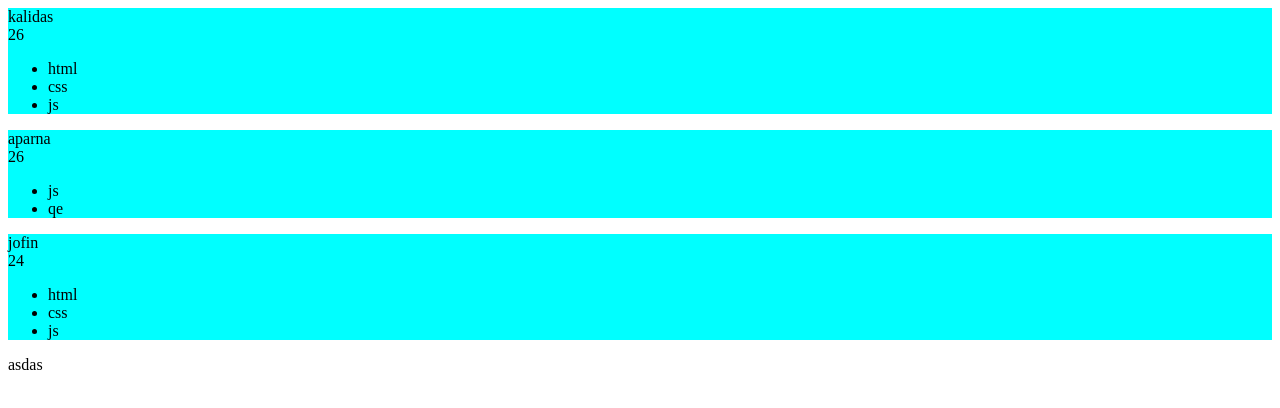
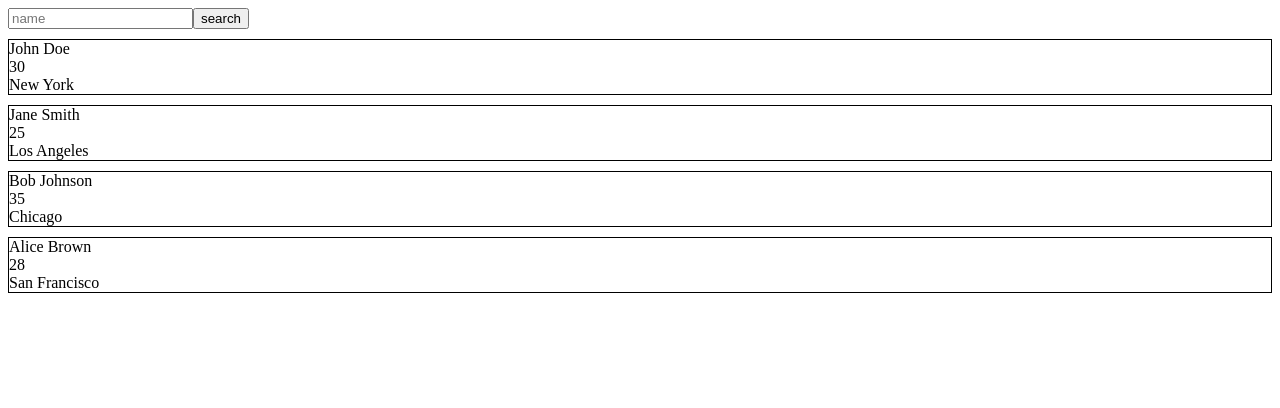
Before and after one commit to kalidasrajeev1997/react-start, a React (Create React App) app: page / in a window 1280 px wide. Shown: the top 408 px of the page. Built offline with nearby package versions, Linux system fonts and the light colour scheme.

Commit message:
input changes

```diff
--- a/src/App.js
+++ b/src/App.js
@@ -1,19 +1,89 @@
 import { useState } from "react";
-import { Header } from "./Header";
+
+const arrayOfObjects = [
+  {
+    id: 1,
+    name: "John Doe",
+    age: 30,
+    city: "New York",
+  },
+  {
+    id: 2,
+    name: "Jane Smith",
+    age: 25,
+    city: "Los Angeles",
+  },
+  {
+    id: 3,
+    name: "Bob Johnson",
+    age: 35,
+    city: "Chicago",
+  },
+  {
+    id: 4,
+    name: "Alice Brown",
+    age: 28,
+    city: "San Francisco",
+  },
+];
 
 // props
 function App() {
-  const [count, setCount] = useState(1);
+  const [persons, setPersons] = useState(arrayOfObjects);
+  const [search, setSearch] = useState("");
 
-  function add() {
-    console.log(count);
+  function handleSearchClick() {
+    if (search) {
+      // map --> array --> collection
+      // filter --> array --> collection
+      // find --> object --> individual
+      const arrayCopy = persons.filter((i) => {
+        return i.name.toLowerCase().includes(search.toLowerCase());
+      });
+      setPersons(arrayCopy);
+    } else {
+      setPersons(arrayOfObjects);
+    }
   }
 
   return (
-    <>
-      <Header countProp={count} setCountProp={setCount} plus={add} />{" "}
-      <div>asdas</div>
-    </>
+    <div>
+      <input
+        type="text"
+        placeholder="name"
+        onChange={(event) => setSearch(event.target.value)}
+      />
+      <button
+        onClick={() => {
+          handleSearchClick();
+        }}
+      >
+        search
+      </button>
+
+      {/* <div>{}</div> */}
+      {/* {console.log()} */}
+      {/* {array.map()} */}
+      {persons.map((p) => {
+        return (
+          <div style={{ border: "1px solid black", margin: "10px 0px" }}>
+            <div>{p.name}</div>
+            <div>{p.age}</div>
+            <div>{p.city}</div>
+          </div>
+        );
+      })}
+      {/* 1 card */}
+      {/* values --> different */}
+
+      {/* {arrayOfObjects.map((i) => {
+        return (
+          <>
+            <Card name={i.name} age={i.age} />
+          </>
+        );
+      })} */}
+    </div>
   );
 }
 
--- a/src/Header.js
+++ b/src/Header.js
@@ -13,27 +13,24 @@ const prop = "name";
 const name = data[prop];
 
 export const Header = (props) => {
-  // const { countProp, setCountProp, plus } = props;
+  const { setCountProp, plus } = props;
   return (
     <div>
-      {/* <div>{countProp}</div>
-
       <button
         onClick={() => {
-          plus();
-          setCountProp(countProp + 1);
+          setCountProp((prev) => prev + 1);
         }}
       >
         +
       </button>
       <button
         onClick={() => {
-          setCountProp(countProp - 1);
+          setCountProp((prev) => prev - 1);
         }}
       >
         -
-      </button> */}
-      {array
+      </button>
+      {/* {array
         .filter((p) => p.age > 22)
         .map((person) => {
           return (
@@ -47,7 +44,7 @@ export const Header = (props) => {
               </ul>
             </div>
           );
-        })}
+        })} */}
     </div>
   );
 };
```
Also changed, not shown: src/Card.js (added, +8 -0 lines).
